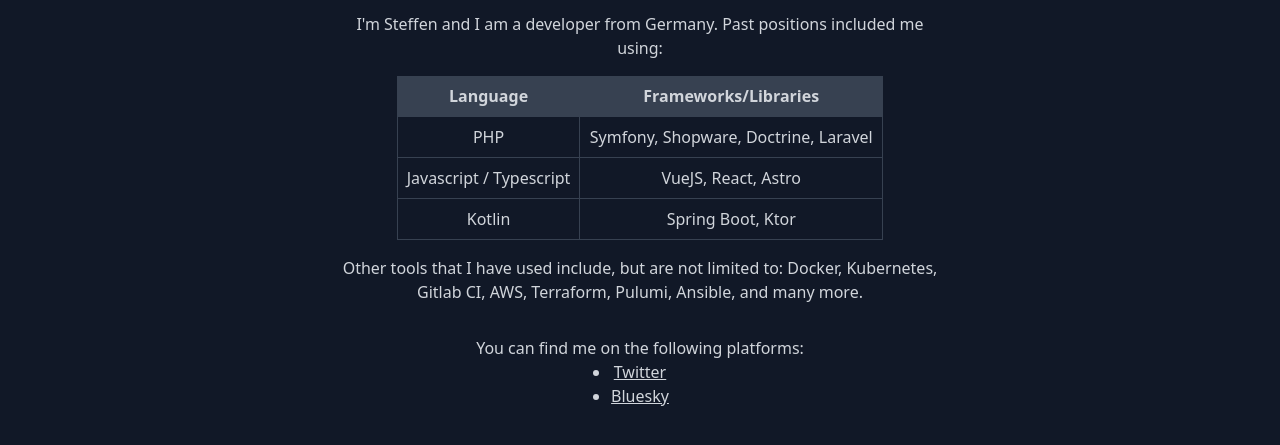
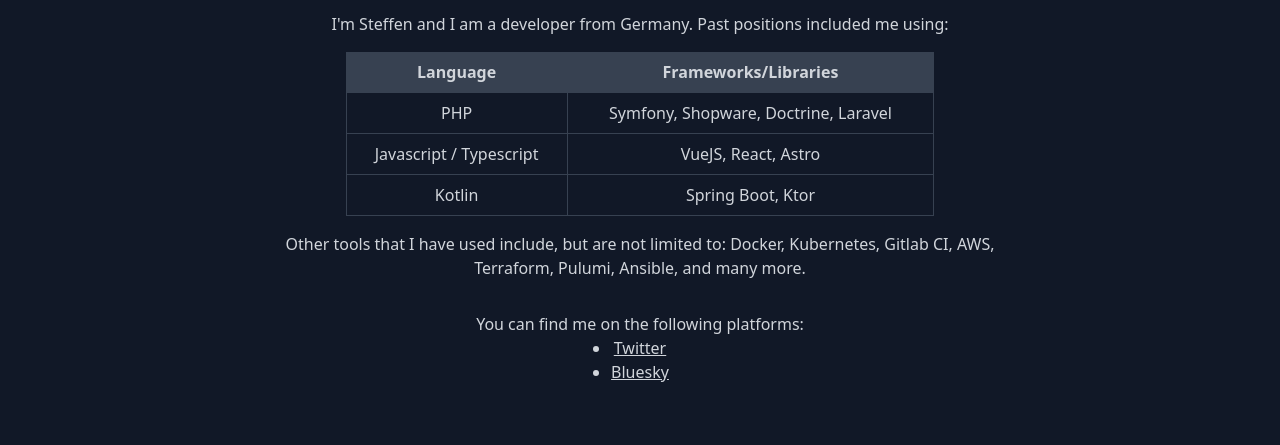
Before and after one commit to Sironheart/sironheart.github.io, an Astro site: page / in a window 1280 px wide. Shown: the part 133-578 px from the top of the page. Built offline with nearby package versions, Linux system fonts and the light colour scheme; Astro itself is replaced by a stand-in of ours.

Commit message:
fix styling due to large images

```diff
--- a/src/layouts/BaseLayout.astro
+++ b/src/layouts/BaseLayout.astro
@@ -28,18 +28,17 @@
     />
     <meta name="viewport" content="width=device-width" />
     <link rel="icon" type="image/svg+xml" href="/favicon.svg" />
+    <meta name="viewport" content="width=device-width, initial-scale=1" />
     <meta name="generator" content={Astro.generator} />
     <title>{title}</title></head
   >
 
   <body class="bg-gray-900 text-gray-300">
     <Navbar links={links} />
-    <div class="flex flex-row text-center">
-      <div class="hidden md:block md:basis-1/4"></div>
-      <main class="my-4 flex flex-col px-4 md:basis-1/2">
+    <div class="flex w-full flex-col items-center justify-center text-center">
+      <main class="my-4 flex w-full max-w-6xl flex-col px-4 md:w-3/5">
         <slot />
       </main>
-      <div class="hidden md:block md:basis-1/4"></div>
     </div>
   </body>
 </html>
--- a/src/styles/base.css
+++ b/src/styles/base.css
@@ -37,6 +37,8 @@
 		color: rgba(115, 138, 148, .4)
 	}
 
+	@apply break-words;
+
 	counter-reset: step;
 	counter-increment: step calc(var(--start, 1) - 1);
 }
```
